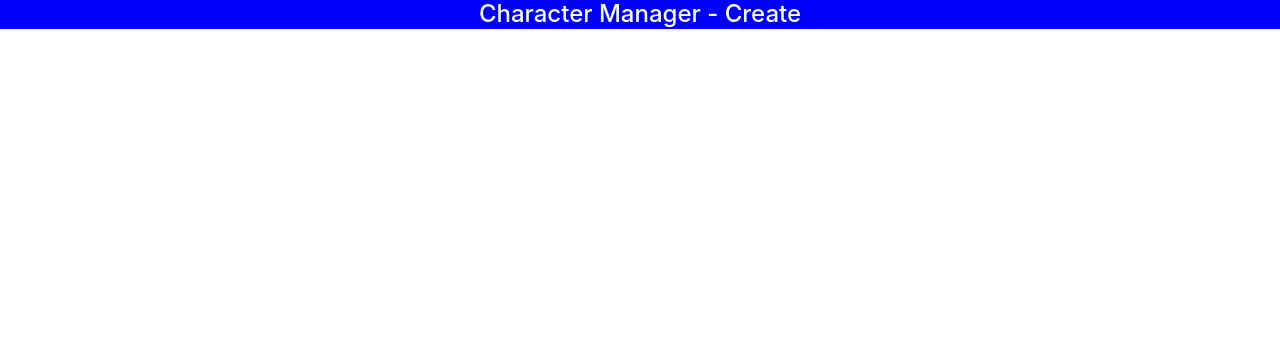
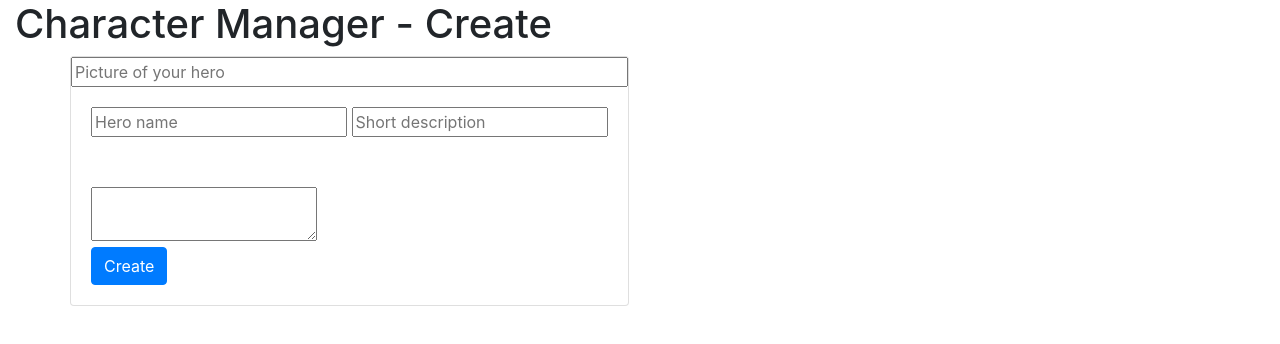
Before and after one commit to haerphi/character-manager, a website: page create/create.html in a window 1280 px wide. Drawn offline with nearby package versions, Linux system fonts and the light colour scheme.

Commit message:
fix pull master

```diff
--- /dev/null
+++ b/create/create.css
@@ -0,0 +1,3 @@
+textarea {
+  margin-top: 50px;
+}
--- a/create/create.html
+++ b/create/create.html
@@ -11,7 +11,7 @@
       integrity="sha384-ggOyR0iXCbMQv3Xipma34MD+dH/1fQ784/j6cY/iJTQUOhcWr7x9JvoRxT2MZw1T"
       crossorigin="anonymous"
     />
-    <link rel="stylesheet" href="../styles.css" />
+    <link rel="stylesheet" href="../create/create.css" />
     <title>Character Manager</title>
   </head>
 
@@ -23,7 +23,19 @@
     </div>
 
     <div class="container">
-      <div class="row personnalcenter"></div>
+      <div class="row personnalcenter">
+        <div class="card" width="100px" height="100px">
+          <input type="text" placeholder="Picture of your hero">
+          <div class="card-body">
+              <input type="text" placeholder="Hero name" id="hero-name">
+              <input type="text" placeholder="Short description" id="short-desc">
+              <br>
+              <textarea id="text"></textarea>
+              <br>
+              <a href="#" class="btn btn-primary">Create</a>
+
+        </div>
+      </div>
     </div>
   </body>
 </html>
```
Also changed, not shown: single/single.html (+5 -6 lines), create/create.ts (added).
